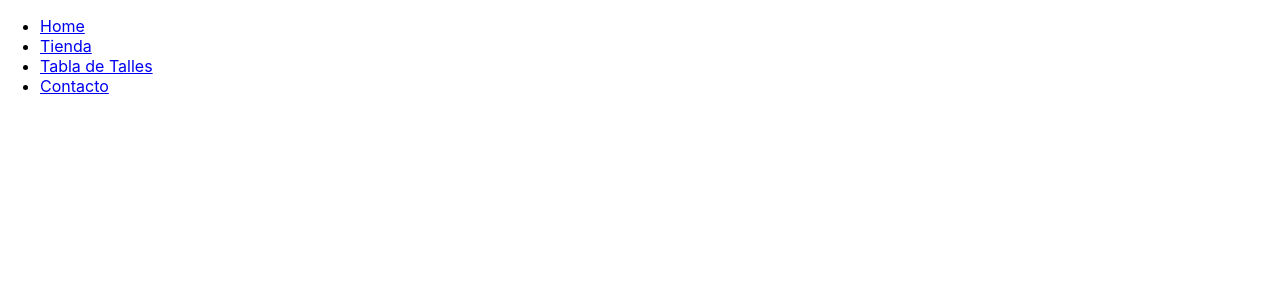
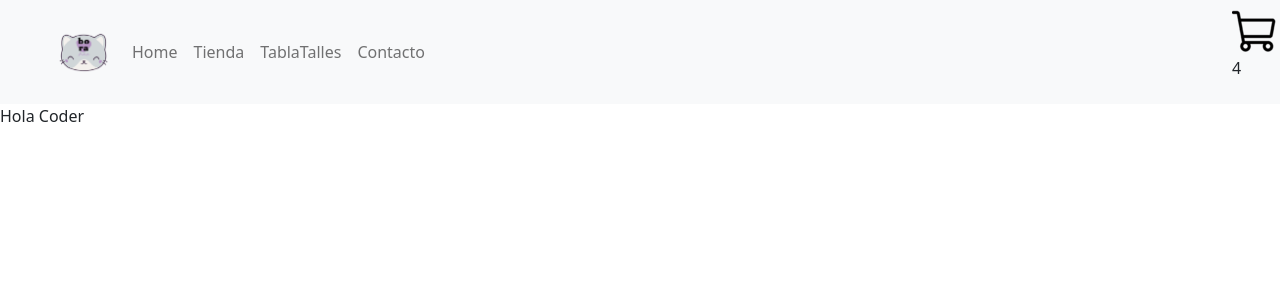
Before and after one commit to lucasverblud/reactJS, a React (Create React App) app: page /item/001 in a window 1280 px wide. Shown: the top 300 px of the page. Built offline with nearby package versions, Linux system fonts and the light colour scheme.

Commit message:
desafio4

```diff
--- a/src/App.js
+++ b/src/App.js
@@ -1,9 +1,19 @@
 import './App.css';
-import NavBar from './components/NavBar';
+import NavBar from './components/NavBar/NavBar';
+import ItemListContainer from './components/ItemListContainer/ItemListContainer';
+
+
+const ItemList = [{ nombre: "Home", enlace: "/" }, { nombre: "Tienda", enlace: "/tienda" },
+{ nombre: "TablaTalles", enlace: "/tablaTalles" }, { nombre: "Contacto", enlace: "/contacto" }]
 
 function App() {
+
   return (
-    <NavBar />
+    <>
+      <NavBar data={ItemList} />
+      <ItemListContainer greeting="Hola Coder"/>
+
+    </>
   );
 }
 
--- /dev/null
+++ b/src/components/CartWidget/CartWidget.jsx
@@ -0,0 +1,14 @@
+import React from "react";
+import carrito from "./carrito.png";
+
+const CartWidget = () => {
+    return (
+        <div>
+            <img src={carrito} alt="" />
+            <p>4</p>
+        </div>
+    )
+
+}
+
+export default CartWidget
--- /dev/null
+++ b/src/components/ItemListContainer/ItemListContainer.jsx
@@ -0,0 +1,9 @@
+import React from "react"
+
+const ItemListContainer = (props) => {
+    return (
+        <p>{props.greeting}</p>
+    )
+}
+
+export default ItemListContainer
--- a/src/components/NavBar.jsx
+++ /dev/null
@@ -1,14 +0,0 @@
-import React from "react";
-
-export default function NavBar() {
-    return (
-        <>
-            <ul>
-                <li><a href="#">Home</a></li>
-                <li><a href="#">Tienda</a></li>
-                <li><a href="#">Tabla de Talles</a></li>
-                <li><a href="#">Contacto</a></li>
-            </ul>
-        </>
-    )
-}
--- /dev/null
+++ b/src/components/NavBar/NavBar.jsx
@@ -0,0 +1,30 @@
+import React from "react";
+import CartWidget from "../CartWidget/CartWidget";
+import {Navbar, Nav, Container} from "react-bootstrap"
+import logo from "./logo.png"
+
+const NavBar = ({ data }) => {
+    return (
+        <>
+            <Navbar bg="light" expand="lg">
+                <Container>
+                    <Navbar.Brand href="#home"><img src={logo} alt="" width={50}/></Navbar.Brand>
+                    <Navbar.Toggle aria-controls="basic-navbar-nav" />
+                    <Navbar.Collapse id="basic-navbar-nav">
+                        <Nav className="me-auto">
+                            {data.map((item) =>{
+                                return <Nav.Link href={item.enlace}>
+                                    {item.nombre}
+                                </Nav.Link>
+                            })}
+                        </Nav>
+                    </Navbar.Collapse>
+                </Container>
+                <CartWidget/>
+            </Navbar>
+
+        </>
+    )
+}
+
+export default NavBar
--- a/src/index.js
+++ b/src/index.js
@@ -3,6 +3,7 @@ import ReactDOM from 'react-dom';
 import './index.css';
 import App from './App';
 import reportWebVitals from './reportWebVitals';
+import 'bootstrap/dist/css/bootstrap.min.css';
 
 ReactDOM.render(
   <React.StrictMode>
```
Also changed, not shown: src/components/CartWidget/carrito.png (added), src/components/NavBar/NavBar.css (added), src/components/NavBar/logo.png (added).
